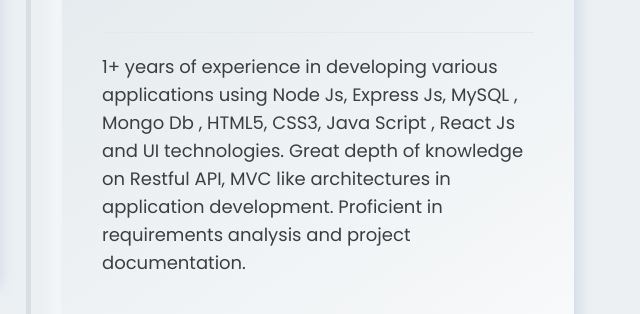
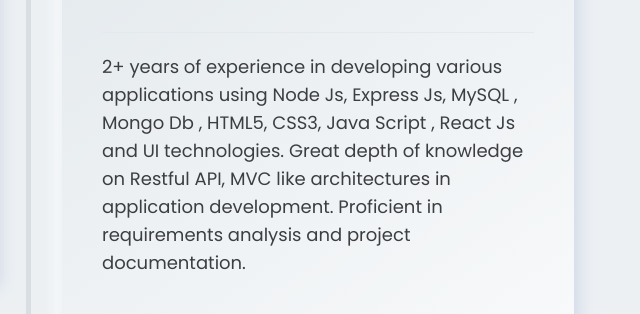
Before and after one commit to Abhijeet259/portfolio, a plain HTML site: page index.html in a window 1280 px wide. Shown: the part 6327-6641 px from the top of the page, 629-1269 px from the left. Drawn offline with nearby package versions, Linux system fonts and the light colour scheme; files that its build step writes are made by us from their sources.

Commit message:
update_year

```diff
--- a/index.html
+++ b/index.html
@@ -819,7 +819,7 @@
                                                                 </div>
                                                             </div>
                                                             <p class="description">
-                                                                1+ years of experience in developing various applications using Node Js, Express Js, MySQL , Mongo Db , HTML5, CSS3, Java Script , React Js and UI technologies.
+                                                                2+ years of experience in developing various applications using Node Js, Express Js, MySQL , Mongo Db , HTML5, CSS3, Java Script , React Js and UI technologies.
                                                                 Great depth of knowledge on Restful API, MVC like architectures in application development.
                                                                 Proficient in requirements analysis and project documentation.
                                                                 </p>
```
